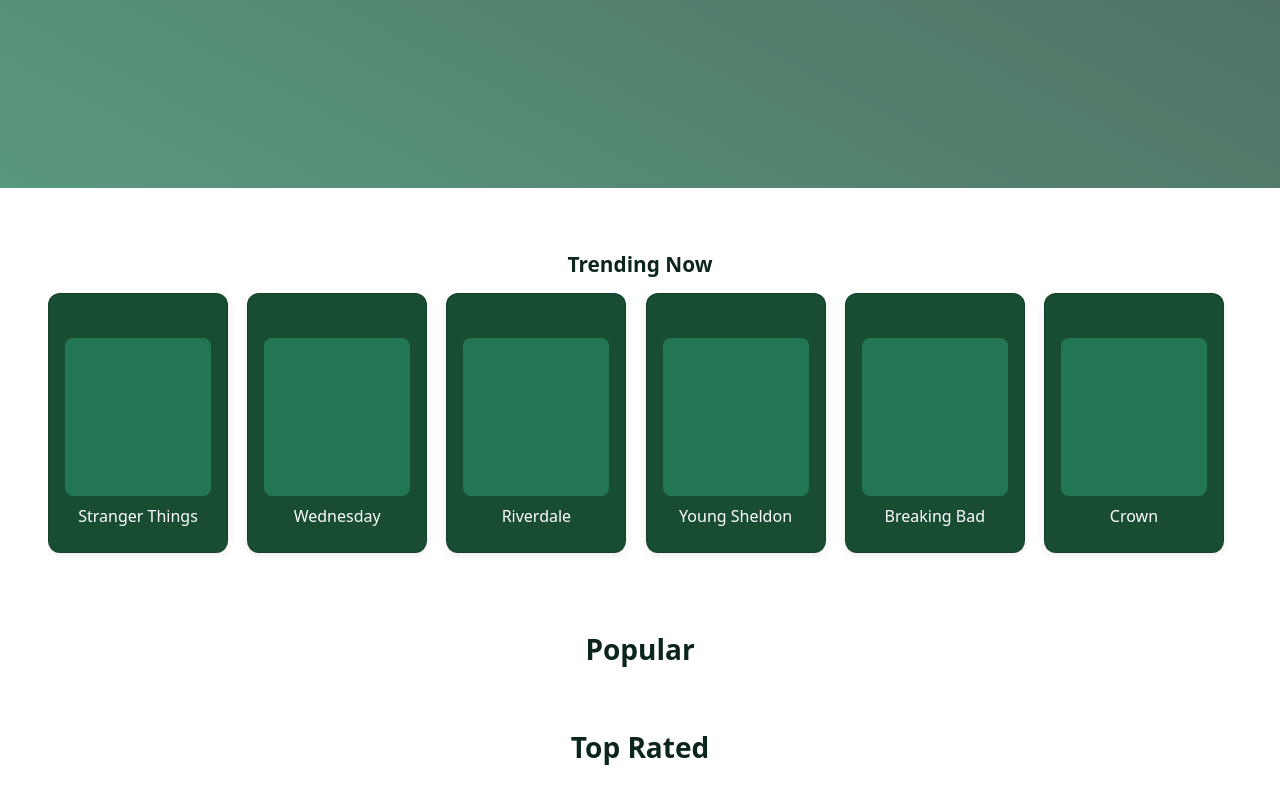
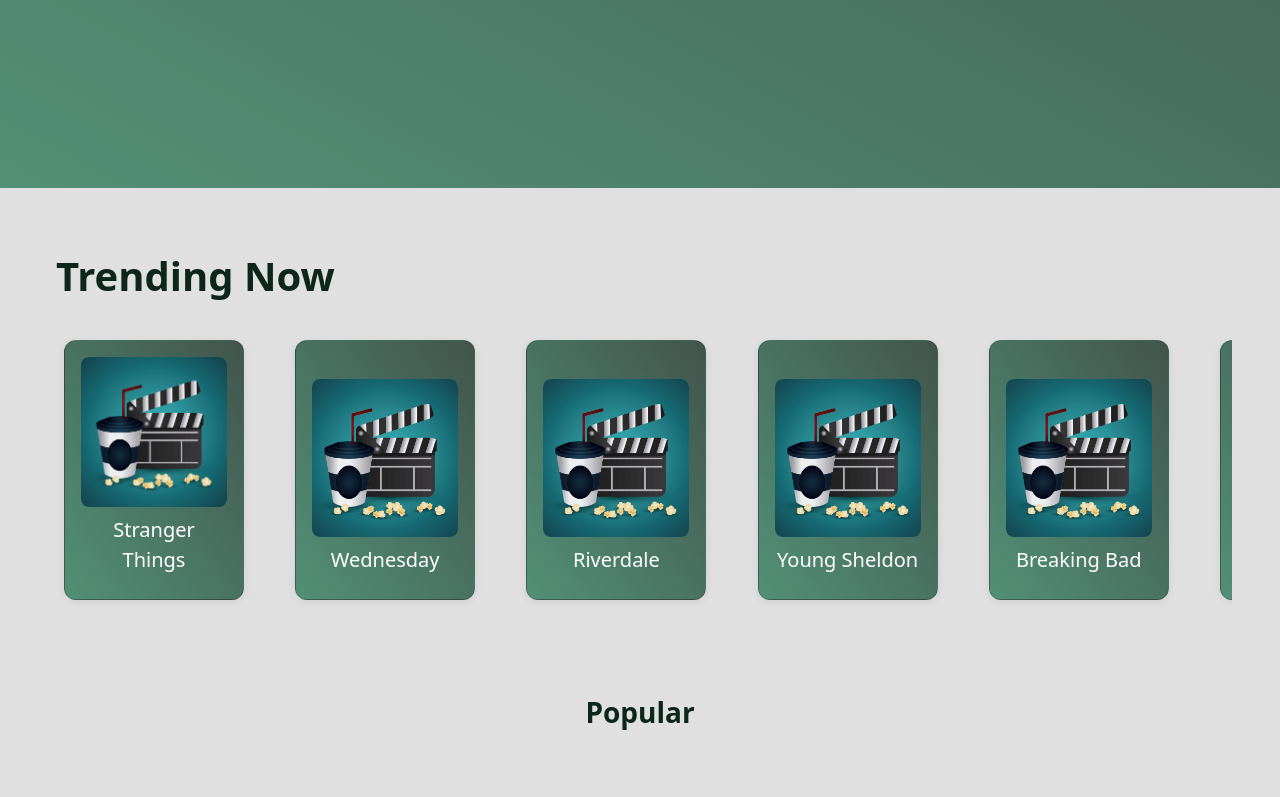
Before and after one commit to mohsina-rifa/PIP-TMDB, a Vue app: page / in a window 1280 px wide. Shown: the part 557-1354 px from the top of the page. Built offline with nearby package versions, Linux system fonts and the light colour scheme.

Commit message:
day-2 : refactor Row component for improved structure and styling; update Show type definition

```diff
--- a/src/components/Row.vue
+++ b/src/components/Row.vue
@@ -1,29 +1,26 @@
 <script setup lang="ts">
-import type { Show } from "../types/auth"
+import type { Show } from "../types/auth";
 
 const props = defineProps({
-  title : {
+  title: {
     type: String,
-    required: true
+    required: true,
   },
-  items : {
+  items: {
     type: Array as () => Show[],
     required: true,
-  }
-})
+  },
+});
 </script>
 
 <template>
   <section class="section-row">
-    <h2 class="section-title">{{ title }}</h2>
+    <h2 class="section-title fs-1 fw-bold mb-4">{{ title }}</h2>
     <div class="row-scroll">
-      <div
-        v-for="(item, idx) in items"
-        :key="idx"
-        class="card"
-      >
-        <!-- Placeholder card content -->
-        <div class="card-img"></div>
+      <div v-for="(item, idx) in items" :key="idx" class="card">
+        <div class="card-img">
+          <img :src="item.thumbnail || './thumbnail.png'" alt="Thumbnail" />
+        </div>
         <div class="card-title">{{ item.title }}</div>
       </div>
     </div>
@@ -40,6 +37,8 @@
   font-size: 1.3rem;
   font-weight: 700;
   margin-bottom: 1rem;
+  margin-left: 0.5rem;
+  text-align: left;
 }
 
 .row-scroll {
@@ -49,30 +48,55 @@
   padding-bottom: 0.5rem;
 }
 
+h2 {
+  color: var(--green-1);
+}
+
 .card {
   min-width: 180px;
   height: 260px;
-  background: var(--green-3);
+  background: linear-gradient(
+    to right top,
+    rgba(34, 118, 83, 0.75),
+    rgba(13, 38, 28, 0.75)
+  );
   border-radius: 12px;
-  box-shadow: 0 2px 8px rgba(0,0,0,0.08);
+  box-shadow: 0 2px 8px rgba(0, 0, 0, 0.08);
   display: flex;
   flex-direction: column;
   align-items: center;
+  font-weight: bold;
   justify-content: flex-end;
   padding: 1rem;
+  margin: 1rem;
+  transition: transform 0.3s cubic-bezier(0.4, 0.2, 0.2, 1), box-shadow 0.25s;
+}
+
+.card:hover {
+  transform: scale(1.12);
+  background-color: var(--green-1);
+  box-shadow: 0 8px 24px rgba(0,0,0,0.18);
+  font-weight: bolder;
 }
 
 .card-img {
   width: 100%;
   height: 70%;
-  background: var(--green-5);
+  background: var(--green-7);
   border-radius: 8px;
   margin-bottom: 0.5rem;
 }
 
+.card-img img {
+  width: 100%;
+  height: 100%;
+  object-fit: cover;
+  border-radius: 8px;
+}
+
 .card-title {
   color: var(--white);
-  font-size: 1rem;
+  font-size: 1.25rem;
   font-weight: 500;
   text-align: center;
 }
--- a/src/style.css
+++ b/src/style.css
@@ -9,7 +9,7 @@
   --green-3: #184d31;
   --green-4: #1e6040;
   --green-5: #227653;
-  --green-6: #267355;
+  --green-6: #267550;
   --green-7: #39a17c;
   --green-8: #51c49a;
   --green-9: #6fe6b8;
@@ -31,6 +31,7 @@
 body {
   margin: 0;
   padding: 0;
+  background-color: var(--black);
 }
 
 #app {
@@ -38,4 +39,5 @@
   margin: 0;
   padding: 0;
   text-align: center;
+  background-color: var(--silver-7);
 }
--- a/src/types/auth.ts
+++ b/src/types/auth.ts
@@ -1,5 +1,5 @@
 export type Show = {
   title: string;
   thumbnail: string;
-  description: Text;
+  description: string;
 };
```
